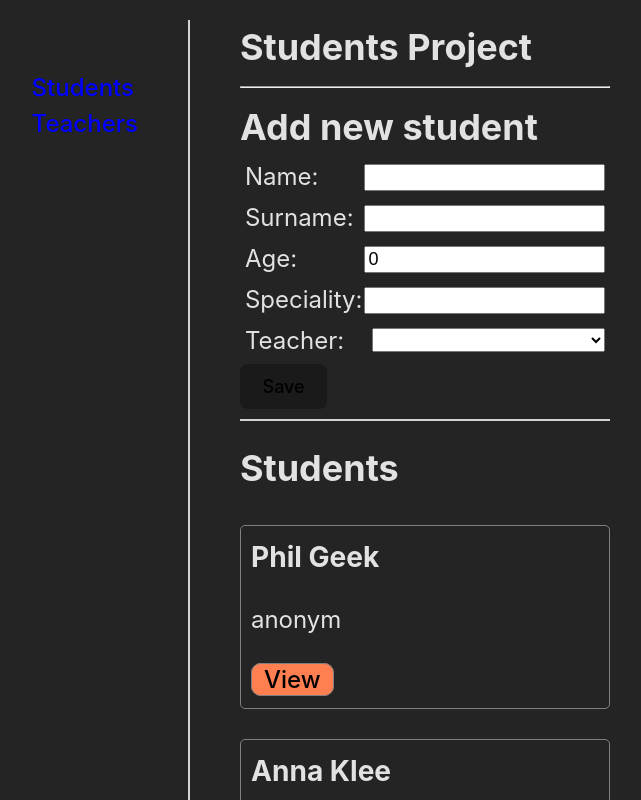
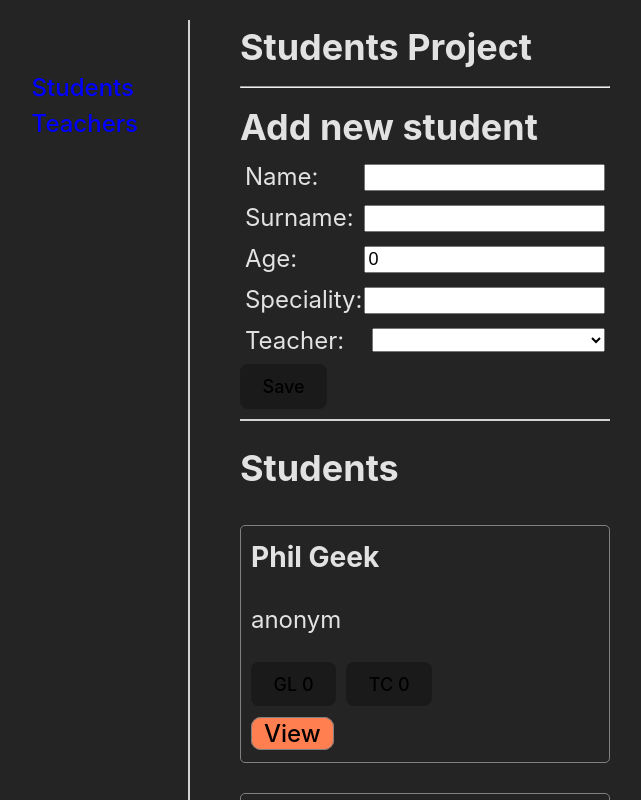
Before and after one commit to KethyI/lesson-1, a React (Vite) app in the folder my-app/: page /students in a window 1280 px wide. Shown: the top 800 px of the page, without its empty margins (319-960 px from the left). Built offline with nearby package versions, Linux system fonts and the light colour scheme.

Commit message:
added reactions buttons on students list and students page

```diff
--- a/my-app/src/app/parts/students/StudendsPage.jsx
+++ b/my-app/src/app/parts/students/StudendsPage.jsx
@@ -1,6 +1,7 @@
 import { useSelector } from "react-redux";
 import { useParams, Link } from "react-router-dom";
 import { TeacherForStudent } from "./TeacherForStudent";
+import { UserVotes } from "./UserVotes";
 
 export const StudentsPage = () => {
   let params = useParams();
@@ -23,6 +24,7 @@ export const StudentsPage = () => {
         </p>
         <p>Age: {student.age}</p>
         <p>Speciality: {student.speciality}</p>
+        <UserVotes student={student} />
         <Link
           to={`/editStudent/${studentId}`}
           className='link-btn'
--- a/my-app/src/app/parts/students/StudentsList.jsx
+++ b/my-app/src/app/parts/students/StudentsList.jsx
@@ -2,6 +2,7 @@ import { useSelector } from "react-redux";
 import { NewStudentForm } from "./NewStudentForm";
 import { Link } from "react-router-dom";
 import { TeacherForStudent } from "./TeacherForStudent";
+import { UserVotes } from "./UserVotes";
 
 export const StudentsList = () => {
   const students = useSelector((state) => state.students);
@@ -17,7 +18,7 @@ export const StudentsList = () => {
       <p>
         <TeacherForStudent teacherId={student.teacher} />
       </p>
-
+      <UserVotes student={student} />
       <Link
         to={`/students/${student.id}`}
         className='link-btn'
--- a/my-app/src/app/parts/students/UserVotes.jsx
+++ b/my-app/src/app/parts/students/UserVotes.jsx
@@ -1,15 +1,23 @@
+import { useDispatch } from "react-redux";
+import { voteClicked } from "./studentsSlice";
+
 const votesObj = {
   leader: "GL",
   captain: "TC",
 };
 
 export const UserVotes = ({ student }) => {
+  const dispatch = useDispatch();
+
   const userVotes = Object.entries(votesObj).map(([name, image]) => {
     return (
       <button
-        key='name'
+        key={name}
         type='button'
         className='vote-button'
+        onClick={() =>
+          dispatch(voteClicked({ studentID: student.id, vote: name }))
+        }
       >
         {image} {student.votes[name]}
       </button>
--- a/my-app/src/app/parts/students/studentsSlice.js
+++ b/my-app/src/app/parts/students/studentsSlice.js
@@ -7,6 +7,10 @@ const initialState = [
     surname: "Geek",
     age: 20,
     speciality: "history",
+    votes: {
+      leader: 0,
+      captain: 0,
+    },
   },
   {
     id: 2,
@@ -14,6 +18,10 @@ const initialState = [
     surname: "Klee",
     age: 25,
     speciality: "history",
+    votes: {
+      leader: 0,
+      captain: 0,
+    },
   },
 ];
 
@@ -34,6 +42,10 @@ const studentsSlice = createSlice({
             age,
             speciality,
             teacher: teacherId,
+            votes: {
+              leader: 0,
+              captain: 0,
+            },
           },
         };
       },
@@ -50,8 +62,8 @@ const studentsSlice = createSlice({
       }
     },
     voteClicked(state, action) {
-      const [studentId, vote] = action.payload;
-      const currentStudent = state.find((student) => student.id == studentId);
+      const { studentID, vote } = action.payload;
+      const currentStudent = state.find((student) => student.id == studentID);
 
       if (currentStudent) {
         currentStudent.votes[vote]++;
```
